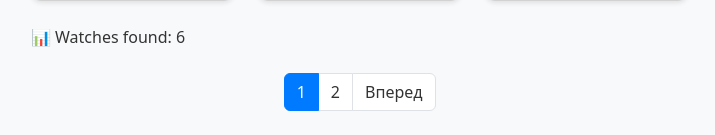
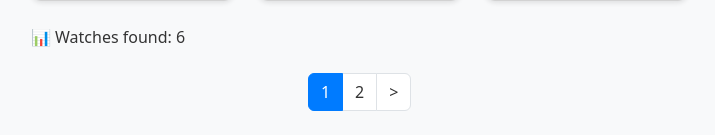
Before and after one commit to p95max/online_shop, a Django app: page /shop/ in a window 1280 px wide. Shown: the part 725-860 px from the top of the page, without its empty margins (227-942 px from the left). Run offline with Django 5.2, Linux system fonts and the light colour scheme; data comes from the database, SQL or seed files in the repository; both versions use the stored data as it was after the commit.

Commit message:
some changes

```diff
--- a/watch_shop/shop/templates/catalog.html
+++ b/watch_shop/shop/templates/catalog.html
@@ -12,7 +12,7 @@
                 <div class="col-md-4 mb-4">
                     <a href="{% url 'shop:item_detail' slug=watch.slug %}" class="text-decoration-none">
                         <div class="card h-100">
-                            <!-- Изображение часов -->
+                            <!-- Image watch -->
                             <div class="card-img-top text-center p-2">
                                 {% if watch.image %}
                                     <img src="{{ watch.image.url }}" class="img-fluid rounded" alt="{{ watch.model }}"
@@ -22,7 +22,7 @@
                                          style="object-fit: cover; width: 150px; height: 150px;">
                                 {% endif %}
                             </div>
-                            <!-- Информация о часах -->
+                            <!-- Watch info -->
                             <div class="card-body text-center">
                                 <h5 class="card-title text-dark">{{ watch.model }}</h5>
                                 {% if watch.brand %}
@@ -37,13 +37,13 @@
             {% endfor %}
         </div>
     <p class="mb-4">📊 Watches found: {{ watches|length }}</p>
-        <!-- Пагинация -->
+        <!-- Pagination -->
         {% if page_obj.has_other_pages %}
             <nav aria-label="Page navigation">
                 <ul class="pagination justify-content-center mt-4">
                     {% if page_obj.has_previous %}
                         <li class="page-item">
-                            <a class="page-link" href="?page={{ page_obj.previous_page_number }}&sort={{ sort }}">Назад</a>
+                            <a class="page-link" href="?page={{ page_obj.previous_page_number }}&sort={{ sort }}">Back</a>
                         </li>
                     {% endif %}
                     {% for num in page_obj.paginator.page_range %}
@@ -53,7 +53,7 @@
                     {% endfor %}
                     {% if page_obj.has_next %}
                         <li class="page-item">
-                            <a class="page-link" href="?page={{ page_obj.next_page_number }}&sort={{ sort }}">Вперед</a>
+                            <a class="page-link" href="?page={{ page_obj.next_page_number }}&sort={{ sort }}"> > </a>
                         </li>
                     {% endif %}
                 </ul>
--- a/watch_shop/shop/templates/item_detail.html
+++ b/watch_shop/shop/templates/item_detail.html
@@ -3,6 +3,7 @@
 {% block title %}{{ watch.model }}{% endblock %}
 
 {% block content %}
+
 <section class="watch-detail" style="width: 700px">
   <ul class="nav nav-tabs" id="addArticleTabs" role="tablist" style="width: 100%">
     <li class="nav-item" role="presentation">
```
Also changed, not shown: watch_shop/db.sqlite3.
